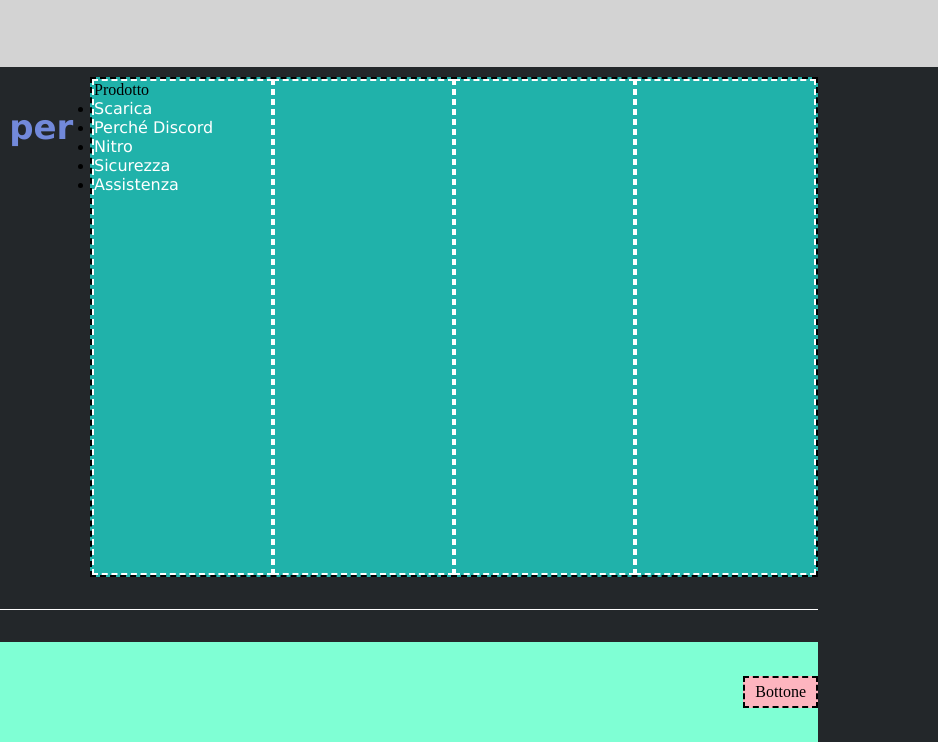
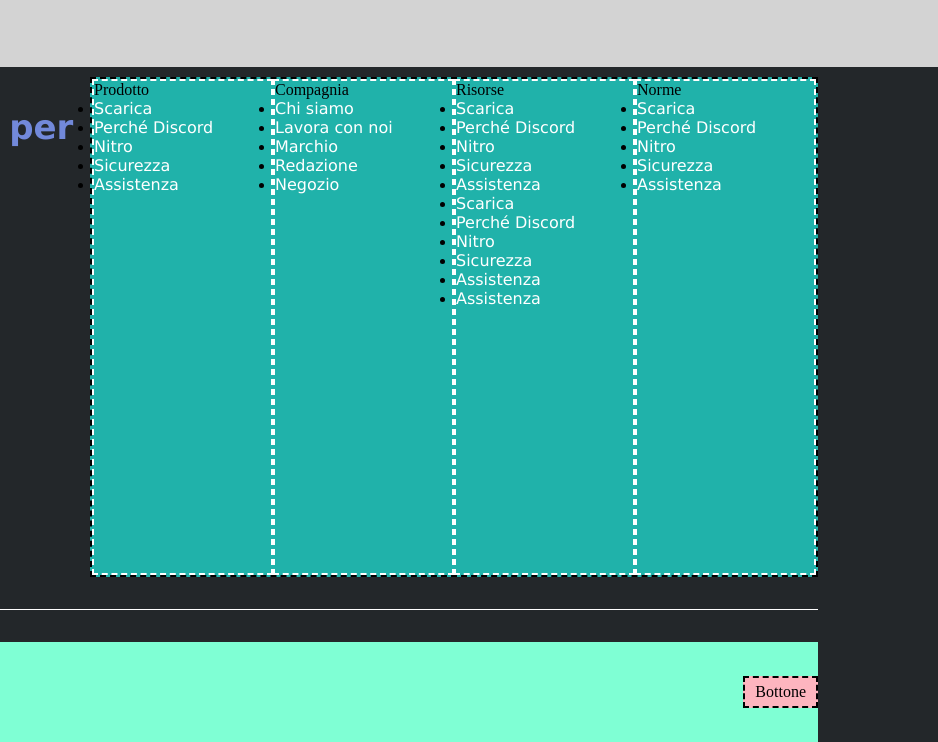
Before and after one commit to AlbertoCavans/htmlcss-discord, a plain HTML site: page index.html in a window 1280 px wide. Shown: the part 4087-4829 px from the top of the page, 342-1280 px from the left. Drawn offline with Linux system fonts and the light colour scheme.

Commit message:
Feat - footer column big

```diff
--- a/index.html
+++ b/index.html
@@ -121,9 +121,39 @@
                 <li><a href="#">Assistenza</a></li>
               </ul>
             </div>
-            <div class="w-25"></div>
-            <div class="w-25"></div>
-            <div class="w-25"></div>
+            <div class="w-25">
+              <ul><span>Compagnia</span>
+                <li><a href="#">Chi siamo</a></li>
+                <li><a href="#">Lavora con noi</a></li>
+                <li><a href="#">Marchio</a></li>
+                <li><a href="#">Redazione</a></li>
+                <li><a href="#">Negozio</a></li>
+              </ul>
+            </div>
+            <div class="w-25">
+              <ul><span>Risorse</span>
+                <li><a href="#">Scarica</a></li>
+                <li><a href="#">Perché Discord</a></li>
+                <li><a href="#">Nitro</a></li>
+                <li><a href="#">Sicurezza</a></li>
+                <li><a href="#">Assistenza</a></li>
+                <li><a href="#">Scarica</a></li>
+                <li><a href="#">Perché Discord</a></li>
+                <li><a href="#">Nitro</a></li>
+                <li><a href="#">Sicurezza</a></li>
+                <li><a href="#">Assistenza</a></li>
+                <li><a href="#">Assistenza</a></li>
+              </ul>
+            </div>
+            <div class="w-25">
+              <ul><span>Norme</span>
+                <li><a href="#">Scarica</a></li>
+                <li><a href="#">Perché Discord</a></li>
+                <li><a href="#">Nitro</a></li>
+                <li><a href="#">Sicurezza</a></li>
+                <li><a href="#">Assistenza</a></li>
+              </ul>
+            </div>
           </div>
         </div>
         <div class="bottom-footer">
```
